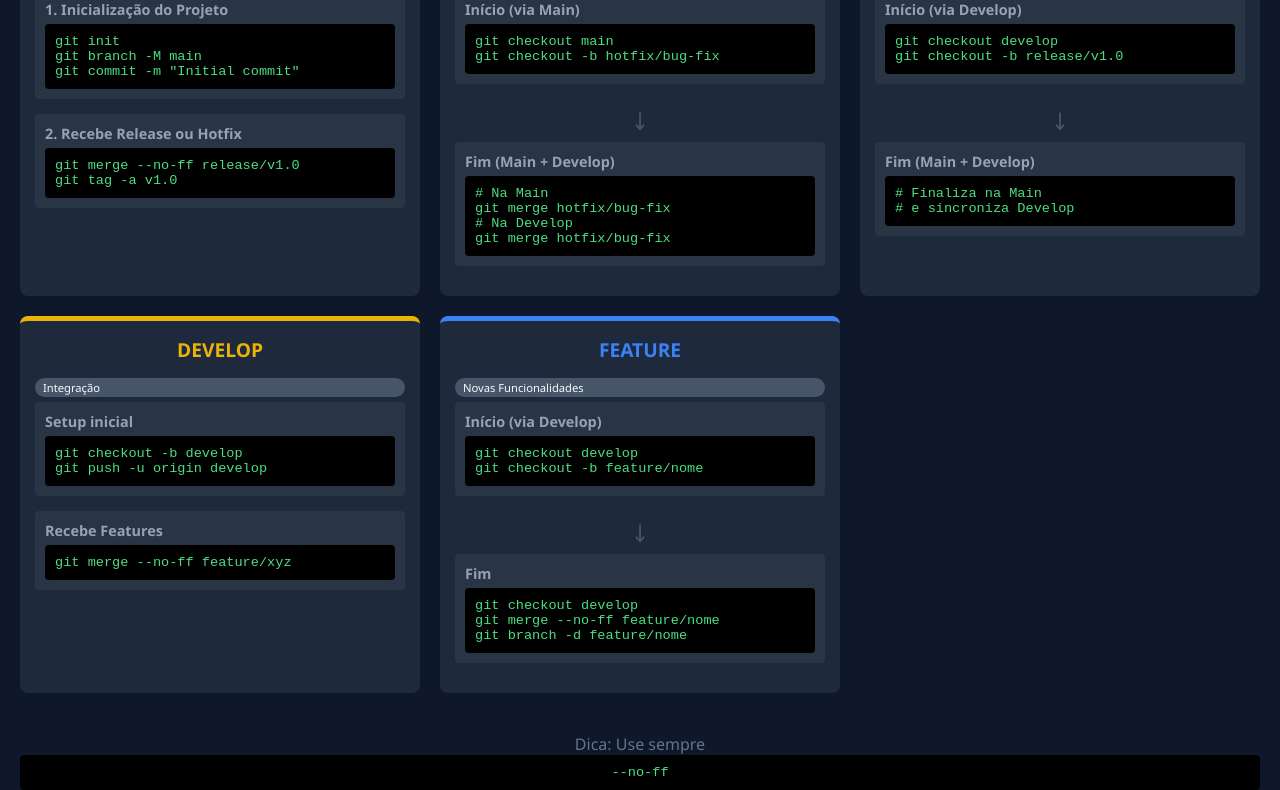
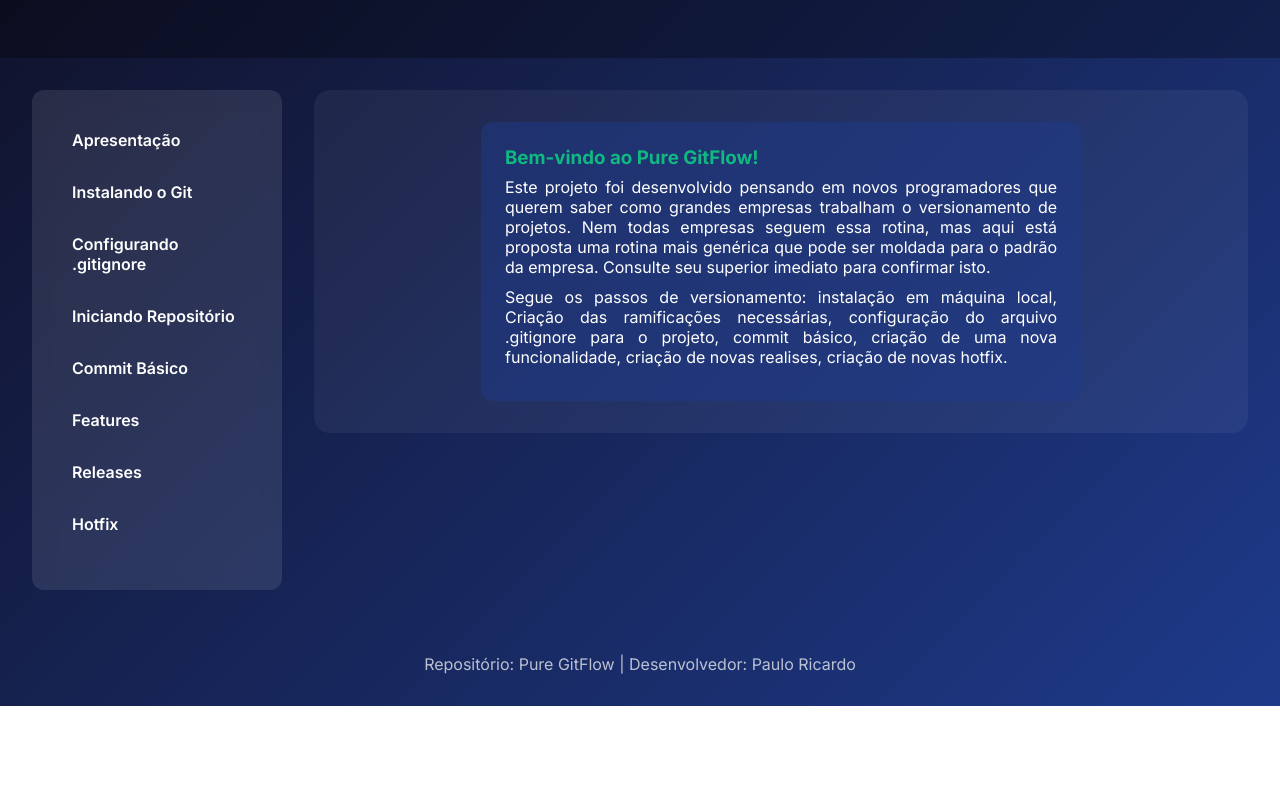
Before and after one commit to pauloalmeidasilva/pureGitFlow, a plain HTML site: page index.html in a window 1280 px wide. Shown: the part 202-992 px from the top of the page. After the commit the page ends 908 px from the top, so only its background shows below. Drawn offline with Linux system fonts and the light colour scheme.

Commit message:
Refatorar index.html e adicionar estilo e interatividade ao projeto Pure GitFlow

```diff
--- /dev/null
+++ b/assets/style.css
@@ -0,0 +1,140 @@
+@import url('https://fonts.googleapis.com/css2?family=Quicksand:wght@300..700&display=swap');
+@import url('https://fonts.googleapis.com/css2?family=Quicksand:wght@300..700&family=Sono:wght,MONO@200..800,1&display=swap');
+
+:root {
+    --bg: #0f2e77;
+    --card-bg: #6073a0;
+    --text: #ececec;
+    --main-color: #ef4444;
+    --alternative-color: #eab308;
+    --alert-color: #3b82f6;
+    --danger-color: #22c55e;
+    --code-bg: #000000;
+}
+
+body {
+    font-family: "Quicksand", sans-serif;
+    font-optical-sizing: auto;
+    font-weight: 600;
+    font-style: normal;
+
+    background-color: var(--bg);
+    color: var(--text);
+    margin: 0;
+    padding: 0;
+    box-sizing: border-box;
+}
+
+.container {
+    display: flex;
+    flex-direction: column;
+
+    max-width: 70%;
+    min-height: 100vh;
+    margin: 0 auto;
+}
+
+h1 {
+    line-height: 2em;
+    color: var(--main-color);
+}
+
+p {
+    margin: 0;
+}
+
+.tittle {
+    display: flex;
+    flex-direction: column;
+    justify-content: center;
+    max-width: 70%;
+    min-height: 100vh;
+}
+
+.container-cards{
+    display: grid;
+    grid-template-columns: repeat(auto-fit, minmax(300px, 1fr));
+    gap: 20px;
+    max-width: 70%;
+    margin: 0 auto;
+}
+
+.lane {
+    background-color: var(--card-bg);
+    border-radius: 8px;
+    padding: 15px;
+    border-top: 5px solid var(--text);
+    display: flex;
+    flex-direction: column;
+}
+
+.lane.main {
+    border-color: var(--main-color);
+}
+
+.lane.develop {
+    border-color: var(--develop-color);
+}
+
+.lane.feature {
+    border-color: var(--feature-color);
+}
+
+.lane.release {
+    border-color: var(--release-color);
+}
+
+.lane.hotfix {
+    border-color: var(--hotfix-color);
+}
+
+.lane-title {
+    font-weight: bold;
+    text-transform: uppercase;
+    margin-bottom: 15px;
+    text-align: center;
+    font-size: 1.2rem;
+}
+
+.step {
+    background: rgba(255, 255, 255, 0.05);
+    margin-bottom: 15px;
+    padding: 10px;
+    border-radius: 4px;
+    font-size: 0.9rem;
+}
+
+.step-title {
+    font-weight: bold;
+    display: block;
+    margin-bottom: 5px;
+    color: #94a3b8;
+}
+
+code {
+    display: block;
+    background-color: var(--code-bg);
+    padding: 10px;
+    border-radius: 4px;
+    color: #4ade80;
+    font-family: 'Courier New', Courier, monospace;
+    font-size: 0.85rem;
+    overflow-x: auto;
+    white-space: pre;
+}
+
+.arrow {
+    text-align: center;
+    font-size: 1.5rem;
+    margin: 5px 0;
+    color: #475569;
+}
+
+.badge {
+    display: inline-block;
+    padding: 2px 8px;
+    border-radius: 10px;
+    font-size: 0.7rem;
+    margin-bottom: 5px;
+    background: #475569;
+}
--- a/index.html
+++ b/index.html
@@ -1,213 +1,137 @@
 <!DOCTYPE html>
-<html lang="pt-br">
+<html lang="pt-BR">
 <head>
     <meta charset="UTF-8">
     <meta name="viewport" content="width=device-width, initial-scale=1.0">
-    <title>Git Flow Visual - Guia de Comandos</title>
+    <title>Pure GitFlow</title>
+    <link href="https://fonts.googleapis.com/css2?family=Inter:wght@400;600;700&display=swap" rel="stylesheet">
     <style>
-        :root {
-            --bg: #0f172a;
-            --card-bg: #1e293b;
-            --text: #f8fafc;
-            --main-color: #ef4444;    /* Vermelho */
-            --develop-color: #eab308; /* Amarelo */
-            --feature-color: #3b82f6; /* Azul */
-            --release-color: #22c55e; /* Verde */
-            --hotfix-color: #a855f7;  /* Roxo */
-            --code-bg: #000000;
-        }
-
-        body {
-            font-family: 'Segoe UI', Tahoma, Geneva, Verdana, sans-serif;
-            background-color: var(--bg);
-            color: var(--text);
-            margin: 0;
-            padding: 20px;
-        }
-
-        h1 { text-align: center; color: var(--text); }
-
-        .container {
-            display: grid;
-            grid-template-columns: repeat(auto-fit, minmax(300px, 1fr));
-            gap: 20px;
-            max-width: 1400px;
-            margin: 0 auto;
-        }
-
-        .lane {
-            background-color: var(--card-bg);
-            border-radius: 8px;
-            padding: 15px;
-            border-top: 5px solid var(--text);
-            display: flex;
-            flex-direction: column;
-        }
-
-        .lane.main { border-color: var(--main-color); }
-        .lane.develop { border-color: var(--develop-color); }
-        .lane.feature { border-color: var(--feature-color); }
-        .lane.release { border-color: var(--release-color); }
-        .lane.hotfix { border-color: var(--hotfix-color); }
-
-        .lane-title {
-            font-weight: bold;
-            text-transform: uppercase;
-            margin-bottom: 15px;
-            text-align: center;
-            font-size: 1.2rem;
-        }
-
-        .step {
-            background: rgba(255, 255, 255, 0.05);
-            margin-bottom: 15px;
-            padding: 10px;
-            border-radius: 4px;
-            font-size: 0.9rem;
-        }
-
-        .step-title {
-            font-weight: bold;
-            display: block;
-            margin-bottom: 5px;
-            color: #94a3b8;
-        }
-
-        code {
-            display: block;
-            background-color: var(--code-bg);
-            padding: 10px;
-            border-radius: 4px;
-            color: #4ade80;
-            font-family: 'Courier New', Courier, monospace;
-            font-size: 0.85rem;
-            overflow-x: auto;
-            white-space: pre;
-        }
-
-        .arrow {
-            text-align: center;
-            font-size: 1.5rem;
-            margin: 5px 0;
-            color: #475569;
-        }
-
-        .badge {
-            display: inline-block;
-            padding: 2px 8px;
-            border-radius: 10px;
-            font-size: 0.7rem;
-            margin-bottom: 5px;
-            background: #475569;
-        }
-
+        * { margin: 0; padding: 0; box-sizing: border-box; }
+        body { font-family: 'Inter', sans-serif; background: linear-gradient(135deg, #0f0f23 0%, #1e3a8a 100%); color: #fff; min-height: 100vh; }
+        header { text-align: center; padding: 4rem 2rem; background: rgba(0,0,0,0.3); }
+        h1 { font-size: 4rem; font-weight: 700; margin-bottom: 1rem; color: #10b981; }
+        .subtitle { font-size: 1.5rem; opacity: 0.9; text-align: center; }
+        .container { display: flex; max-width: 1400px; margin: 0 auto; padding: 2rem; gap: 2rem; }
+        nav { width: 250px; background: rgba(255,255,255,0.1); padding: 2rem; border-radius: 12px; backdrop-filter: blur(10px); }
+        nav ul { list-style: none; } nav li { margin-bottom: 1rem; }
+        nav a { color: #fff; text-decoration: none; font-weight: 600; padding: 0.5rem; border-radius: 6px; display: block; transition: background 0.3s; }
+        nav a:hover, nav a.active { background: rgba(16,185,129,0.3); }
+        main { flex: 1; }
+        .flowchart { display: none; opacity: 0; transition: opacity 0.3s; }
+        .flowchart.show { display: flex; flex-direction: column; gap: 2rem; align-items: center; padding: 2rem; background: rgba(255,255,255,0.05); border-radius: 16px; opacity: 1; }
+        .step { background: rgba(30,58,138,0.5); padding: 1.5rem; border-radius: 12px; width: 100%; max-width: 600px; position: relative; }
+        .step h3 { color: #10b981; margin-bottom: 0.5rem; }
+        .command { background: #000; padding: 1rem; border-radius: 8px; font-family: monospace; margin-top: 0.5rem; cursor: pointer; transition: background 0.2s; }
+        .command:hover { background: #111; }
+        .arrow { font-size: 2rem; color: #fff; align-self: center; }
+        p { margin-bottom: 10px; text-align: justify}
+        footer { text-align: center; padding: 2rem; opacity: 0.7; }
+        footer a { text-decoration: none; color: #fff !important; }
+        @media (max-width: 768px) { .container { flex-direction: column; } nav { width: auto; } }
     </style>
 </head>
 <body>
+    <header>
+        <h1>Pure GitFlow</h1>
+        <p class="subtitle">Versionamento profissional com Git puro para iniciantes</p>
+    </header>
+    <div class="container">
+        <nav>
+            <ul>
+                <li><a class="menu-item" href="#home">Apresentação</a></li>
+                <li><a class="menu-item" href="#instalation">Instalando o Git</a></li>
+                <li><a class="menu-item" href="#configure">Configurando .gitignore</a></li>
+                <li><a class="menu-item" href="#init">Iniciando Repositório</a></li>
+                <li><a class="menu-item" href="#commit">Commit Básico</a></li>
+                <li><a class="menu-item" href="#features">Features</a></li>
+                <li><a class="menu-item" href="#release">Releases</a></li>
+                <li><a class="menu-item" href="#hotfix">Hotfix</a></li>
+            </ul>
+        </nav>
+        <main>
+            <!-- Seção Home -->
+            <section id="home" class="flowchart show">
+                <div class="step">
+                    <h3>Bem-vindo ao Pure GitFlow!</h3>
+                    <p>Este projeto foi desenvolvido pensando em novos programadores que querem saber como grandes empresas trabalham o versionamento de projetos. Nem todas empresas seguem essa rotina, mas aqui está proposta uma rotina mais genérica que pode ser moldada para o padrão da empresa. Consulte seu superior imediato para confirmar isto.</p>
+                    <p>Segue os passos de versionamento: instalação em máquina local, Criação das ramificações necessárias, configuração do arquivo .gitignore para o projeto, commit básico, criação de uma nova funcionalidade, criação de novas realises, criação de novas hotfix.</p>
+                </div>
+            </section>
 
-    <h1>Guia Visual Git Flow (Comandos Puros)</h1>
+            <!-- Seção Instalation (placeholder) -->
+            <section id="instalation" class="flowchart">
+                <div class="step">
+                    <h3>Instalar Git</h3>
+                    <pre class="command">Download em git-scm.com<br>git --version</pre>
+                </div>
+            </section>
 
-    <div class="container">
+            <!-- Seção Configure -->
+            <section id="configure" class="flowchart">
+                <div class="step">
+                    <h3>Configurar .gitignore</h3>
+                    <code class="command">echo "node_modules/" >> .gitignore<br>echo "*.log" >> .gitignore</code>
+                </div>
+            </section>
 
-        <div class="lane main">
-            <div class="lane-title" style="color: var(--main-color)">Main / Master</div>
-            <div class="badge">Produção</div>
+            <!-- Seção Init -->
+            <section id="init" class="flowchart">
+                <div class="step">
+                    <h3>1. Inicializar</h3>
+                    <code class="command">git init<br>git branch -M main</code>
+                </div>
+                <div class="arrow">↓</div>
+                <div class="step">
+                    <h3>2. Develop Branch</h3>
+                    <code class="command">git checkout -b develop</code>
+                </div>
+            </section>
 
+            <!-- Seção Commit -->
+            <section id="commit" class="flowchart">
                 <div class="step">
-                <span class="step-title">1. Inicialização do Projeto</span>
-                <code>git init
-git branch -M main
-git commit -m "Initial commit"</code>
+                    <h3>Commit Diário</h3>
+                    <code class="command">git add .<br>git commit -m "feat: adiciona login"<br>git push origin develop</code>
                 </div>
+            </section>
 
+            <!-- Seção Features -->
+            <section id="features" class="flowchart">
                 <div class="step">
-                <span class="step-title">2. Recebe Release ou Hotfix</span>
-                <code>git merge --no-ff release/v1.0
-git tag -a v1.0</code>
+                    <h3>Feature Start</h3>
+                    <code class="command">git checkout develop<br>git checkout -b feature/login</code>
                 </div>
+                <div class="arrow">↓</div>
+                <div class="step">
+                    <h3>Feature Finish</h3>
+                    <code class="command">git checkout develop<br>git merge --no-ff feature/login<br>git push origin develop</code>
                 </div>
+            </section>
 
-        <div class="lane hotfix">
-            <div class="lane-title" style="color: var(--hotfix-color)">Hotfix</div>
-            <div class="badge">Correção Crítica</div>
+            <!-- Seção Release -->
+            <section id="release" class="flowchart">
+                <div class="step">
+                    <h3>Release Start</h3>
+                    <code class="command">git checkout -b release/v1.0.0</code>
+                </div>
+                <div class="arrow">↓</div>
+                <div class="step">
+                    <h3>Release Finish</h3>
+                    <code class="command">git checkout main<br>git merge --no-ff release/v1.0.0<br>git tag v1.0.0</code>
+                </div>
+            </section>
 
+            <!-- Seção Hotfix -->
+            <section id="hotfix" class="flowchart">
                 <div class="step">
-                <span class="step-title">Início (via Main)</span>
-                <code>git checkout main
-git checkout -b hotfix/bug-fix</code>
+                    <h3>Hotfix</h3>
+                    <code class="command">git checkout main<br>git checkout -b hotfix/v1.0.1<br>git checkout main && git merge --no-ff hotfix/v1.0.1</code>
                 </div>
+            </section>
+        </main>
+    </div>
+    <footer>Repositório: <a href="https://github.com/pauloalmeidasilva/pureGitFlow" target="_blank">Pure GitFlow</a> | Desenvolvedor: <a href="https://github.com/pauloalmeidasilva" target="_blank">Paulo Ricardo</a></footer>
 
-            <div class="arrow">↓</div>
-
-            <div class="step">
-                <span class="step-title">Fim (Main + Develop)</span>
-                <code># Na Main
-git merge hotfix/bug-fix
-# Na Develop
-git merge hotfix/bug-fix</code>
-            </div>
-        </div>
-
-        <div class="lane release">
-            <div class="lane-title" style="color: var(--release-color)">Release</div>
-            <div class="badge">Preparação</div>
-
-            <div class="step">
-                <span class="step-title">Início (via Develop)</span>
-                <code>git checkout develop
-git checkout -b release/v1.0</code>
-            </div>
-
-            <div class="arrow">↓</div>
-
-            <div class="step">
-                <span class="step-title">Fim (Main + Develop)</span>
-                <code># Finaliza na Main
-# e sincroniza Develop</code>
-            </div>
-        </div>
-
-        <div class="lane develop">
-            <div class="lane-title" style="color: var(--develop-color)">Develop</div>
-            <div class="badge">Integração</div>
-
-            <div class="step">
-                <span class="step-title">Setup inicial</span>
-                <code>git checkout -b develop
-git push -u origin develop</code>
-            </div>
-
-            <div class="step">
-                <span class="step-title">Recebe Features</span>
-                <code>git merge --no-ff feature/xyz</code>
-            </div>
-        </div>
-
-        <div class="lane feature">
-            <div class="lane-title" style="color: var(--feature-color)">Feature</div>
-            <div class="badge">Novas Funcionalidades</div>
-
-            <div class="step">
-                <span class="step-title">Início (via Develop)</span>
-                <code>git checkout develop
-git checkout -b feature/nome</code>
-            </div>
-
-            <div class="arrow">↓</div>
-
-            <div class="step">
-                <span class="step-title">Fim</span>
-                <code>git checkout develop
-git merge --no-ff feature/nome
-git branch -d feature/nome</code>
-            </div>
-        </div>
-
-    </div>
-
-    <p style="text-align: center; color: #64748b; margin-top: 40px;">
-        Dica: Use sempre <code>--no-ff</code> para manter o histórico visual de merges.
-    </p>
-
+    <script src="assets/app.js"></script>
 </body>
 </html>
```
Also changed, not shown: assets/app.js (added, +33 -0 lines). Lines whose indentation alone changed are shown as unchanged.
